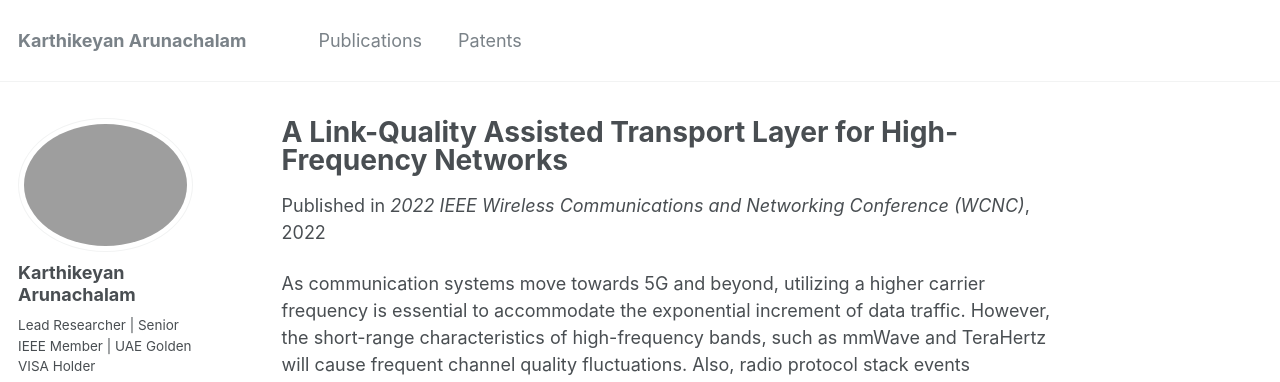
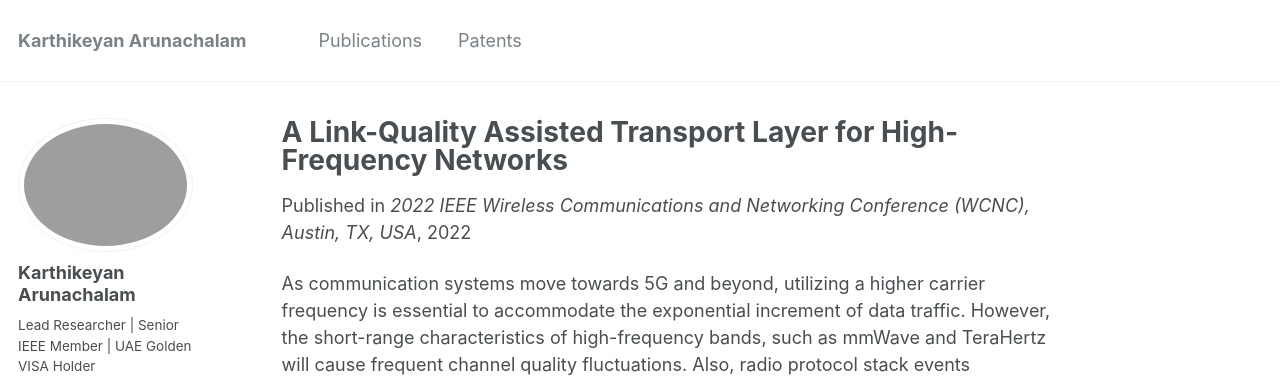
Before and after one commit to karthikeyansct/karthikeyansct.github.io, a Jekyll site: the page built from _publications/2022-07-01-paper-title-number-2.md, in a window 1280 px wide and 1143 px high. Shown: the top 382 px of the window. Built offline with Jekyll 4.4.1, drawn with Linux system fonts in a browser that asks for light colours; some web fonts are replaced.

Commit message:
Update 2022-07-01-paper-title-number-2.md

```diff
--- a/_publications/2022-07-01-paper-title-number-2.md
+++ b/_publications/2022-07-01-paper-title-number-2.md
@@ -4,7 +4,7 @@ collection: publications
 permalink: /publication/2022-07-01-paper-title-number-2
 exerpt: 'The paper proposes a Link Quality-assisted Transport (LQaT) solution to address the challenges of frequent channel quality fluctuations in high-frequency bands like mmWave and TeraHertz, common in 5G and beyond. By leveraging real-time link quality estimation, LQaT enhances congestion and flow control, improving throughput by up to 34% and reducing latency by up to 28%, as demonstrated in ns-3 simulations'
 date: 2022-07-01
-venue: '2022 IEEE Wireless Communications and Networking Conference (WCNC)'
+venue: '2022 IEEE Wireless Communications and Networking Conference (WCNC), Austin, TX, USA'
 paperurl: 'https://ieeexplore.ieee.org/document/9771658'
 ---
 
```
